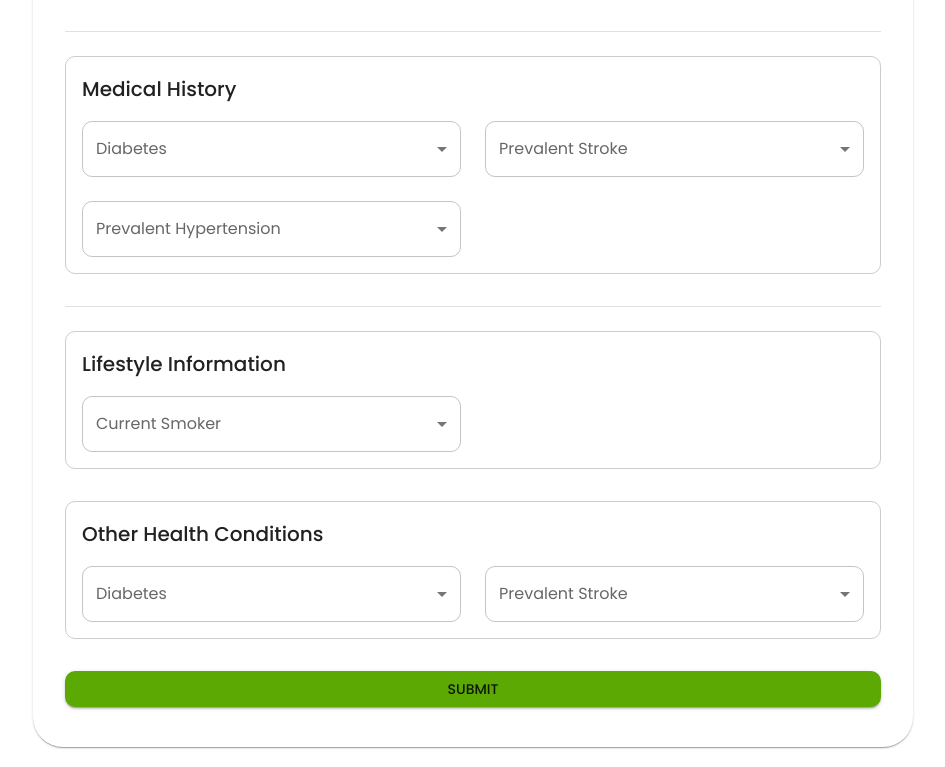
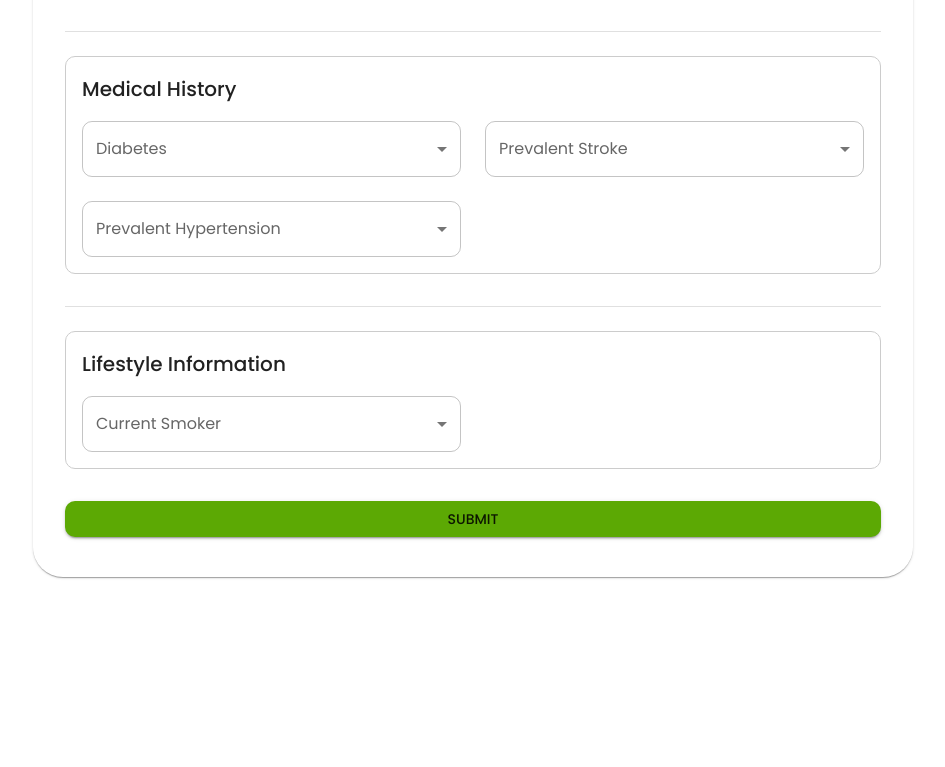
Before and after one commit to gyasca/ai_app_proj_frontend, a React (Vite) app: page /disease-prediction/analyse in a window 1280 px wide. Shown: the part 971-1738 px from the top of the page, without its empty margins (167-1112 px from the left). After the commit the page ends 1568 px from the top, so only its background shows below. Built offline with nearby package versions, Linux system fonts and the light colour scheme.

Commit message:
codes finally workingggg !!!

```diff
--- a/src/pages/dp_model/DpModelPredict.jsx
+++ b/src/pages/dp_model/DpModelPredict.jsx
@@ -58,21 +58,21 @@ function FormComponent() {
     e.preventDefault();
 
     // Form validation
-    if (
-      !formData.gender ||
-      !formData.age ||
-      !formData.height ||
-      !formData.weight ||
-      !formData.sysBP ||
-      !formData.diaBP ||
-      !formData.BPMeds ||
-      !formData.diabetes ||
-      !formData.prevalentStroke ||
-      !formData.prevalentHyp ||
-      !formData.currentSmoker ||
-      !formData.cigsPerDay
-    ) {
-      setError("Please fill in all fields.");
+    const requiredFields = [
+      'gender', 'age', 'height', 'weight', 'sysBP', 'diaBP',
+      'BPMeds', 'diabetes', 'prevalentStroke', 'prevalentHyp',
+      'currentSmoker'
+    ];
+
+    // Add cigsPerDay only if currentSmoker is 'Yes'
+    if (formData.currentSmoker === "1") {
+      requiredFields.push('cigsPerDay');
+    }
+
+    const missingFields = requiredFields.filter(field => !formData[field]);
+
+    if (missingFields.length > 0) {
+      setError(`Please fill in all required fields. Missing: ${missingFields.join(', ')}`);
       return;
     }
 
@@ -409,42 +409,7 @@ function FormComponent() {
               )}
             </Grid>
           </Box>
-          {/* Other Health Conditions Section */}
-          <Box sx={{ border: "1px solid #ccc", p: 2, mb: 4, borderRadius: 1 }}>
-            <Typography variant="h6" gutterBottom sx={{ mb: 2 }}>
-              Other Health Conditions
-            </Typography>
-            <Grid container spacing={3}>
-              <Grid item xs={12} sm={6}>
-                <FormControl fullWidth>
-                  <InputLabel>Diabetes</InputLabel>
-                  <Select
-                    name="diabetes"
-                    value={formData.diabetes}
-                    onChange={handleInputChange}
-                    label="Diabetes"
-                  >
-                    <MenuItem value="0">No</MenuItem>
-                    <MenuItem value="1">Yes</MenuItem>
-                  </Select>
-                </FormControl>
-              </Grid>
-              <Grid item xs={12} sm={6}>
-                <FormControl fullWidth>
-                  <InputLabel>Prevalent Stroke</InputLabel>
-                  <Select
-                    name="prevalentStroke"
-                    value={formData.prevalentStroke}
-                    onChange={handleInputChange}
-                    label="Prevalent Stroke"
-                  >
-                    <MenuItem value="0">No</MenuItem>
-                    <MenuItem value="1">Yes</MenuItem>
-                  </Select>
-                </FormControl>
-              </Grid>
-            </Grid>
-          </Box>
+
 
 
           <Box sx={{ display: "flex", justifyContent: "center" }}>
```
